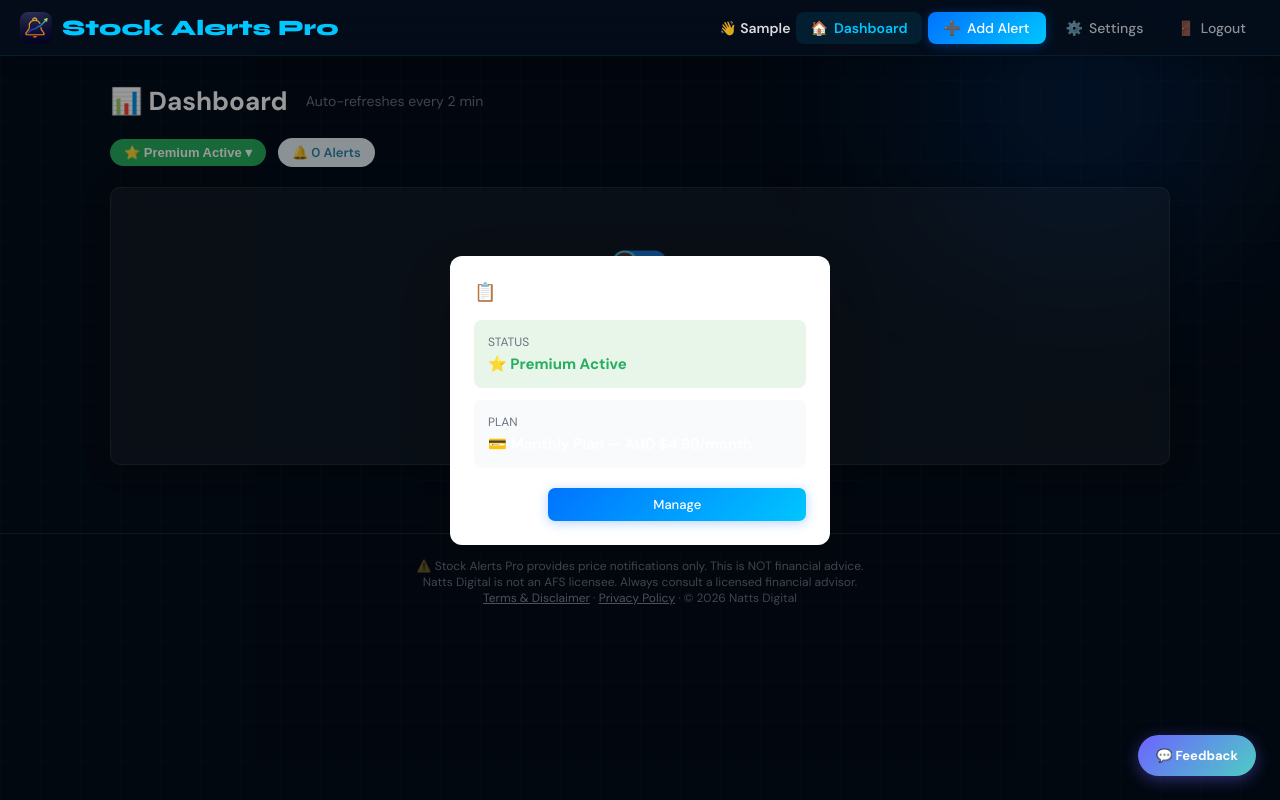
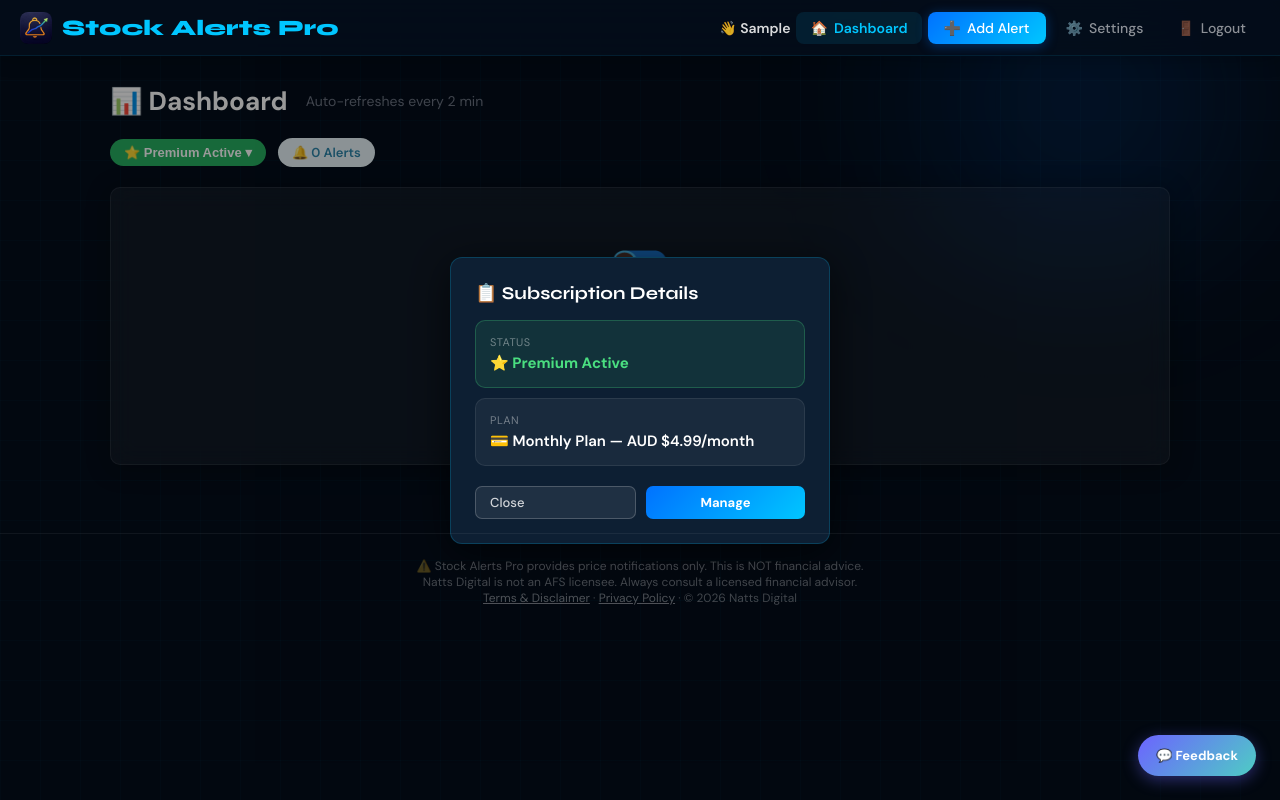
Before and after one commit to snattuvetty-spec/stock-alerts-flask, a Flask app: page /dashboard in a window 1280 px wide, after a click on "⭐ Premium Active ▾". Run offline with Flask 3, Linux system fonts and the light colour scheme; the visitor is signed in with stand-in values (Sample User, id 1); data that the repository does not hold is empty.

Commit message:
Fix subscription modal dark theme - all text and buttons now visible

```diff
--- a/templates/dashboard.html
+++ b/templates/dashboard.html
@@ -197,20 +197,20 @@
 
 <!-- Subscription Info Modal -->
 <div class="modal-overlay" id="subModal">
-  <div class="modal" style="max-width:380px;">
-    <h3 style="margin-bottom:16px;">📋 Subscription Details</h3>
+  <div class="modal" style="max-width:380px;background:#0d1f33;border:1px solid rgba(0,198,255,0.2);box-shadow:0 8px 40px rgba(0,0,0,0.6);">
+    <h3 style="margin-bottom:16px;color:white;font-family:'Syne',sans-serif;">📋 Subscription Details</h3>
 
     {% if premium %}
-      <div style="display:grid;gap:12px;">
+      <div style="display:grid;gap:10px;">
 
-        <div style="background:#e8f5e9;border-radius:8px;padding:14px;">
-          <div style="font-size:12px;color:#6b7280;margin-bottom:4px;">STATUS</div>
-          <div style="font-weight:700;color:#27ae60;font-size:15px;">⭐ Premium Active</div>
+        <div style="background:rgba(74,222,128,0.1);border:1px solid rgba(74,222,128,0.25);border-radius:10px;padding:14px;">
+          <div style="font-size:11px;color:rgba(255,255,255,0.4);margin-bottom:4px;letter-spacing:0.5px;">STATUS</div>
+          <div style="font-weight:700;color:#4ade80;font-size:15px;">⭐ Premium Active</div>
         </div>
 
-        <div style="background:#f8fafc;border-radius:8px;padding:14px;">
-          <div style="font-size:12px;color:#6b7280;margin-bottom:4px;">PLAN</div>
-          <div style="font-weight:600;font-size:15px;">
+        <div style="background:rgba(255,255,255,0.05);border:1px solid rgba(255,255,255,0.08);border-radius:10px;padding:14px;">
+          <div style="font-size:11px;color:rgba(255,255,255,0.4);margin-bottom:4px;letter-spacing:0.5px;">PLAN</div>
+          <div style="font-weight:600;font-size:15px;color:white;">
             {% if subscription_plan == 'annual' %}
               🎁 Annual Plan — AUD $49/year
             {% else %}
@@ -220,17 +220,17 @@
         </div>
 
         {% if renewal_date %}
-        <div style="background:#f8fafc;border-radius:8px;padding:14px;">
+        <div style="background:rgba(255,255,255,0.05);border:1px solid rgba(255,255,255,0.08);border-radius:10px;padding:14px;">
           {% if renewal_date == 'Permanent' %}
-          <div style="font-size:12px;color:#6b7280;margin-bottom:4px;">SUBSCRIPTION</div>
-          <div style="font-weight:600;font-size:15px;">♾️ Permanent Access</div>
+          <div style="font-size:11px;color:rgba(255,255,255,0.4);margin-bottom:4px;letter-spacing:0.5px;">SUBSCRIPTION</div>
+          <div style="font-weight:600;font-size:15px;color:white;">♾️ Permanent Access</div>
           {% else %}
-          <div style="font-size:12px;color:#6b7280;margin-bottom:4px;">
+          <div style="font-size:11px;color:rgba(255,255,255,0.4);margin-bottom:4px;letter-spacing:0.5px;">
             {% if subscription_plan == 'annual' %}RENEWAL DATE{% else %}NEXT BILLING DATE{% endif %}
           </div>
-          <div style="font-weight:600;font-size:15px;">📅 {{ renewal_date }}</div>
+          <div style="font-weight:600;font-size:15px;color:white;">📅 {{ renewal_date }}</div>
           {% if days_to_renewal is not none %}
-          <div style="font-size:12px;color:#6b7280;margin-top:4px;">
+          <div style="font-size:12px;color:rgba(0,198,255,0.8);margin-top:4px;">
             {% if days_to_renewal == 0 %}Renews today
             {% elif days_to_renewal == 1 %}Renews tomorrow
             {% else %}{{ days_to_renewal }} days to renewal{% endif %}
@@ -243,32 +243,34 @@
       </div>
 
     {% elif trial_expired %}
-      <div style="background:#fde8e8;border-radius:8px;padding:14px;margin-bottom:12px;">
-        <div style="font-size:12px;color:#6b7280;margin-bottom:4px;">STATUS</div>
-        <div style="font-weight:700;color:#e74c3c;font-size:15px;">⏰ Trial Expired</div>
+      <div style="background:rgba(248,113,113,0.1);border:1px solid rgba(248,113,113,0.25);border-radius:10px;padding:14px;margin-bottom:12px;">
+        <div style="font-size:11px;color:rgba(255,255,255,0.4);margin-bottom:4px;letter-spacing:0.5px;">STATUS</div>
+        <div style="font-weight:700;color:#f87171;font-size:15px;">⏰ Trial Expired</div>
       </div>
-      <p style="color:#6b7280;font-size:14px;margin-bottom:16px;">Upgrade to Premium to continue receiving stock alerts.</p>
+      <p style="color:rgba(255,255,255,0.55);font-size:14px;margin-bottom:16px;">Upgrade to Premium to continue receiving stock alerts.</p>
 
     {% else %}
-      <div style="background:#f0eeff;border-radius:8px;padding:14px;margin-bottom:12px;">
-        <div style="font-size:12px;color:#6b7280;margin-bottom:4px;">STATUS</div>
-        <div style="font-weight:700;color:#667eea;font-size:15px;">🎁 Free Trial</div>
+      <div style="background:rgba(102,126,234,0.15);border:1px solid rgba(102,126,234,0.3);border-radius:10px;padding:14px;margin-bottom:10px;">
+        <div style="font-size:11px;color:rgba(255,255,255,0.4);margin-bottom:4px;letter-spacing:0.5px;">STATUS</div>
+        <div style="font-weight:700;color:#a78bfa;font-size:15px;">🎁 Free Trial</div>
       </div>
-      <div style="background:#f8fafc;border-radius:8px;padding:14px;">
-        <div style="font-size:12px;color:#6b7280;margin-bottom:4px;">DAYS REMAINING</div>
-        <div style="font-weight:700;font-size:22px;color:#374151;">
-          {{ days_left }} day{{ 's' if days_left != 1 else '' }}
+      <div style="background:rgba(255,255,255,0.05);border:1px solid rgba(255,255,255,0.08);border-radius:10px;padding:14px;">
+        <div style="font-size:11px;color:rgba(255,255,255,0.4);margin-bottom:4px;letter-spacing:0.5px;">DAYS REMAINING</div>
+        <div style="font-weight:700;font-size:28px;color:white;">
+          {{ days_left }} <span style="font-size:16px;color:rgba(255,255,255,0.5);">day{{ 's' if days_left != 1 else '' }}</span>
         </div>
       </div>
     {% endif %}
 
     <div style="display:flex;gap:10px;margin-top:20px;">
-      <button onclick="document.getElementById('subModal').classList.remove('active')" style="background:rgba(255,255,255,0.08);color:rgba(255,255,255,0.7);border:1px solid rgba(255,255,255,0.15);"
-              class="btn btn-outline" style="flex:1;">Close</button>
+      <button onclick="document.getElementById('subModal').classList.remove('active')"
+              class="btn" style="flex:1;background:rgba(255,255,255,0.08);color:rgba(255,255,255,0.8);border:1px solid rgba(255,255,255,0.2);">
+        Close
+      </button>
       {% if not premium %}
-      <a href="/settings" class="btn btn-primary" style="flex:1;justify-content:center;background:linear-gradient(135deg,#0072ff,#00c6ff);">⭐ Upgrade</a>
+      <a href="/settings" class="btn" style="flex:1;justify-content:center;background:linear-gradient(135deg,#0072ff,#00c6ff);color:white;font-weight:700;">⭐ Upgrade</a>
       {% else %}
-      <a href="/settings" class="btn btn-primary" style="flex:1;justify-content:center;background:linear-gradient(135deg,#0072ff,#00c6ff);">Manage</a>
+      <a href="/settings" class="btn" style="flex:1;justify-content:center;background:linear-gradient(135deg,#0072ff,#00c6ff);color:white;font-weight:700;">Manage</a>
       {% endif %}
     </div>
   </div>
```
